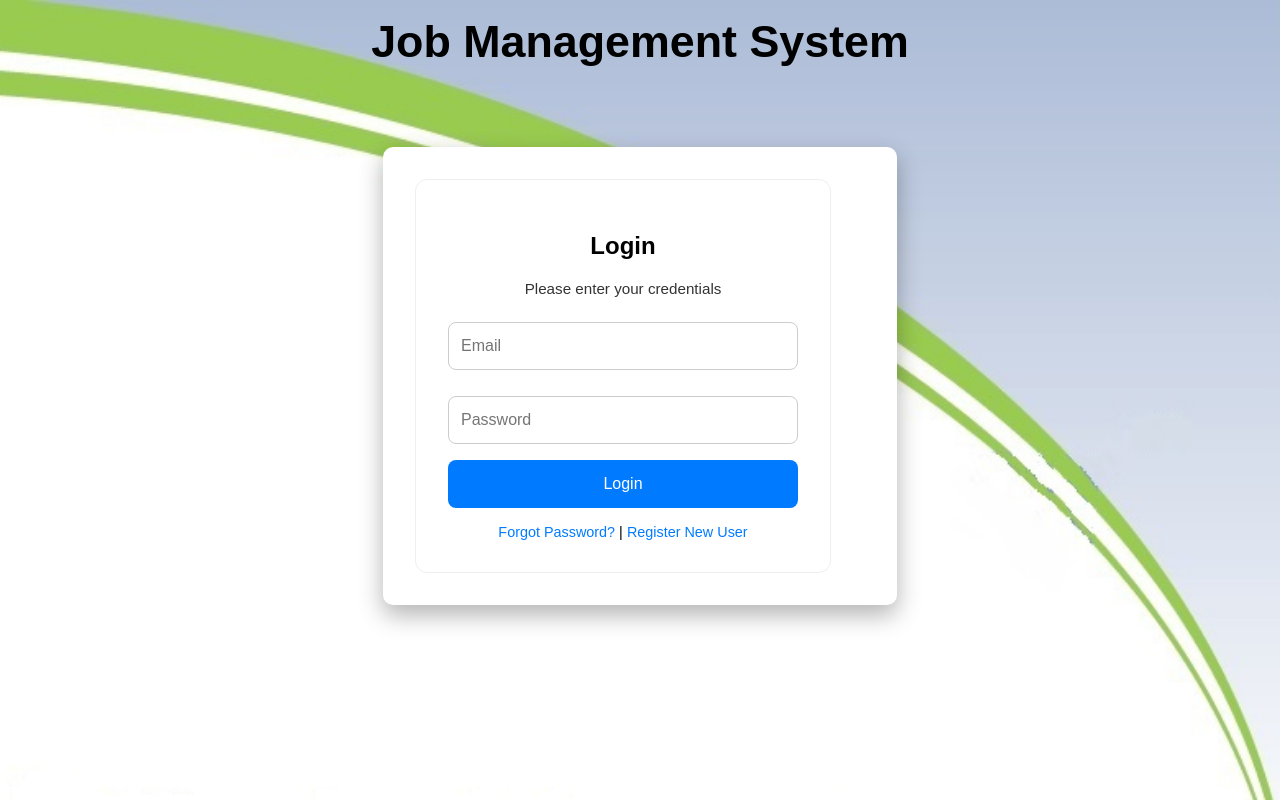
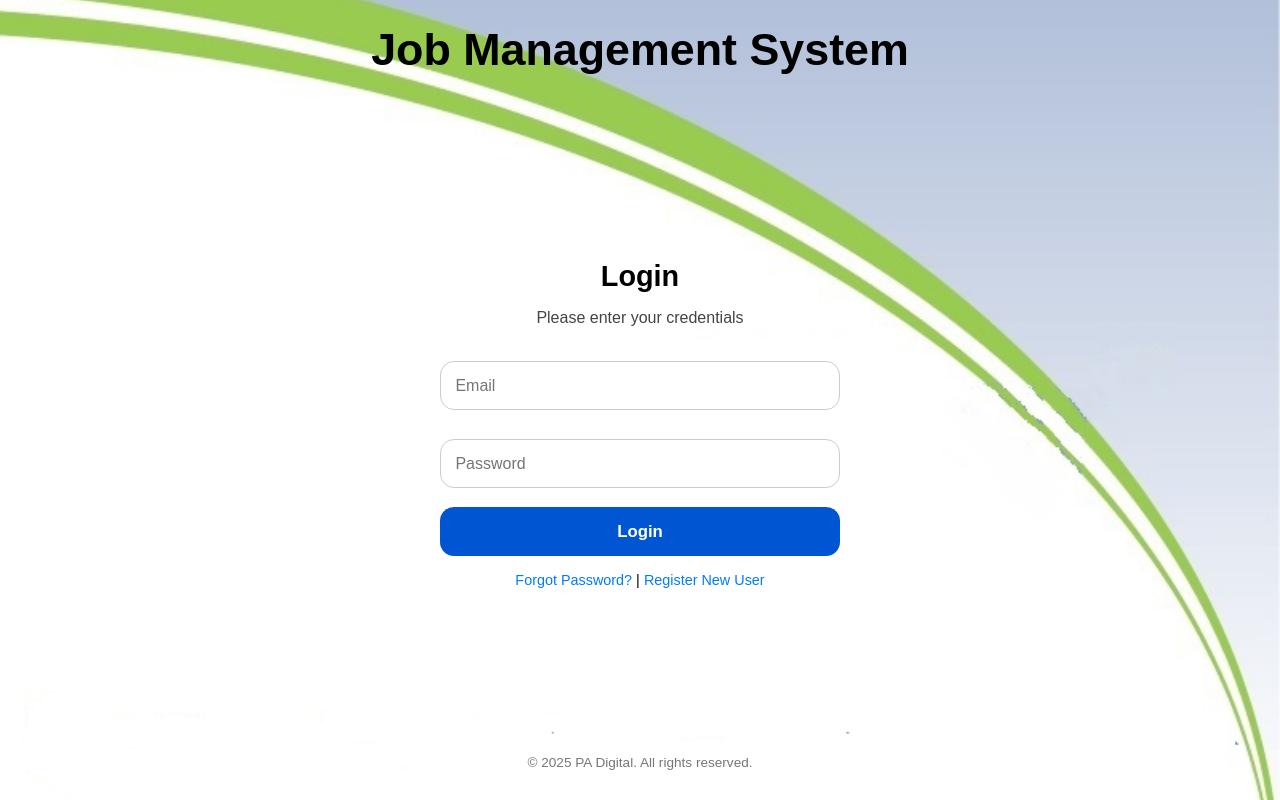
Before and after one commit to jlo128456/Job_mamagement, a React (Create React App) app in the folder frontend/: page /login in a window 1280 px wide. Built offline with nearby package versions, Linux system fonts and the light colour scheme; no server answers.

Commit message:
update frontend files

```diff
--- a/frontend/src/styles/style-layout.css
+++ b/frontend/src/styles/style-layout.css
@@ -4,15 +4,18 @@ html, body, #root {
   padding: 0;
   height: 100%;
   width: 100%;
-  overflow: hidden; /* Prevent scrollbars */
   font-family: Arial, sans-serif;
+  overflow-x: hidden; /* no horizontal scroll */
 }
 
 /* ===== App Container ===== */
-.app-container {
-  min-height: 100vh;
+.main-content {
+  flex: 1;
   display: flex;
-  flex-direction: column;
+  justify-content: center;
+  align-items: center;
+  padding: 2rem 1rem;
+  box-sizing: border-box;
 }
 
 /* ===== Main Content Area ===== */
@@ -21,19 +24,27 @@ html, body, #root {
   display: flex;
   justify-content: center;
   align-items: center;
-  padding: 0 1rem;
+  padding: 1rem;
+  box-sizing: border-box;
   overflow: hidden;
 }
 
 /* ===== Header ===== */
-.main-header,
-.main-footer {
+.main-header {
   text-align: center;
-  padding: 1rem;
-  font-size: 1rem;
+  padding: 1.5rem 0;
+  font-size: 2.2rem;
+  font-weight: bold;
+  color: #000;
   flex-shrink: 0;
 }
-
+.main-footer {
+  padding: 1rem;
+  text-align: center;
+  font-size: 0.85rem;
+  color: #777;
+  background: transparent;
+}
 .logo {
   font-size: 2.8rem;
   font-weight: bold;
--- a/frontend/src/styles/style-login.css
+++ b/frontend/src/styles/style-login.css
@@ -3,69 +3,74 @@
 /* ======================= */
 /* Login Overlay Background */
 .login-overlay {
-  position: relative;
   display: flex;
   justify-content: center;
-  align-items: flex-start;
-  padding: 3rem 1rem; /* uses horizontal padding */
-  min-height: calc(100vh - 60px);
-  width: 100%;
-  max-width: 100vw;
-  overflow-x: hidden;
-  box-sizing: border-box;
+  align-items: center;
+  width: 50%;
+  height: 50%;
 }
 
 /* Login Form Styling */
 #loginForm {
-  background-color: rgba(255, 255, 255, 0.98);
-  padding: 2rem;
-  border-radius: 12px;
-  box-shadow: none; /* 👈 remove this if it exists */
+  background: transparent;
+  border: none;
+  padding: 0;
+  box-shadow: none;
+  border-radius: 0;
   width: 100%;
-  max-width: 350px;
+  max-width: 400px;
   text-align: center;
-
-  /* NEW: subtle border and spacing for a sleek look */
-  border: 1px solid #eee;
-  transition: all 0.2s ease-in-out;
+  box-sizing: border-box;
+  margin: 0 auto;
 }
 
+#loginForm h2 {
+  font-size: 1.8rem;
+  margin-bottom: 1rem;
+  font-weight: 600;
+}
 
-/* Inputs & Button */
+#loginForm p.login-subtitle {
+  font-size: 1rem;
+  color: #444;
+  margin-bottom: 1.5rem;
+}
+
 #loginForm input {
   width: 100%;
-  padding: 0.75rem;
-  margin-bottom: 1rem;
+  padding: 0.9rem;
+  margin-bottom: 1.2rem;
   font-size: 1rem;
-  border-radius: 8px;
+  border-radius: 14px;
   border: 1px solid #ccc;
+  outline: none;
   box-sizing: border-box;
+  transition: border 0.3s ease;
+}
+
+#loginForm input:focus {
+  border-color: #007bff;
+  box-shadow: 0 0 0 3px rgba(0, 123, 255, 0.1);
 }
 
 #loginForm button {
   width: 100%;
-  padding: 0.75rem;
-  font-size: 1rem;
+  padding: 0.9rem;
+  font-size: 1.05rem;
+  font-weight: bold;
   border: none;
-  border-radius: 8px;
-  background-color: #007bff;
+  border-radius: 14px;
+  background-color: #0056d2;
   color: white;
   cursor: pointer;
-  transition: background 0.3s ease;
+  transition: background 0.3s ease, transform 0.2s ease;
 }
 
 #loginForm button:hover {
-  background-color: #0056b3;
+  background-color: #0045a5;
+  transform: translateY(-1px);
 }
 
-/* Error Message */
-#loginForm .error {
-  color: red;
-  margin-top: 0.5rem;
-  font-size: 0.9rem;
-}
-
-/* Links */
 .login-links {
   margin-top: 1rem;
   font-size: 0.9rem;
@@ -79,6 +84,7 @@
 .login-links a:hover {
   text-decoration: underline;
 }
+
 @media (max-width: 600px) {
   .login-overlay {
     padding-top: 4rem;
--- a/frontend/src/styles/style-modal.css
+++ b/frontend/src/styles/style-modal.css
@@ -15,7 +15,7 @@
 }
 
 /* ========== Modal Content Box ========== */
-.modal-box,
+
 #createJobModal,
 #updateJobContainer {
   background: white;
@@ -29,6 +29,17 @@
   max-height: 90vh;
   text-align: center;
 }
+.modal-box {
+  background: transparent;
+  box-shadow: none;
+  border: none;
+  padding: 0;
+  width: 100%;
+  max-width: 400px;
+  display: flex;
+  justify-content: center;
+}
+
 
 /* Center create/update job forms separately */
 #createJobModal,
```
